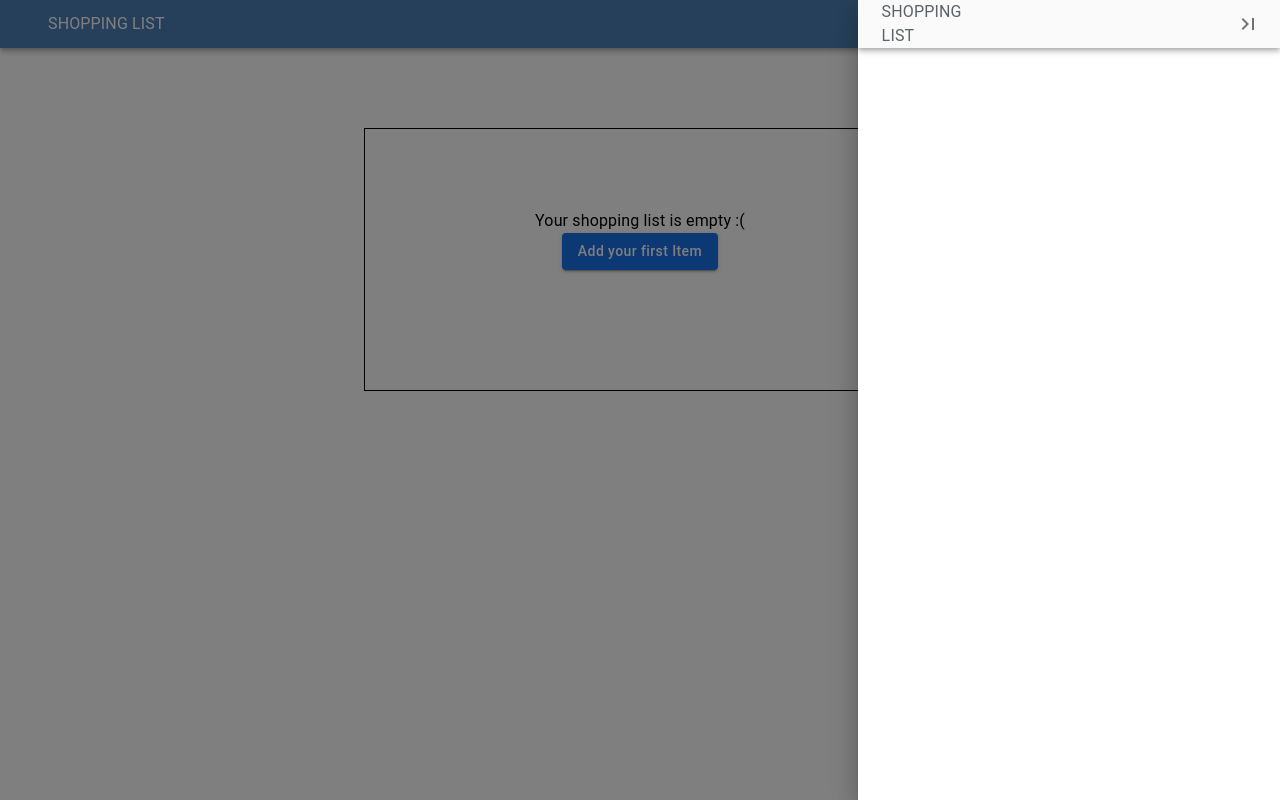
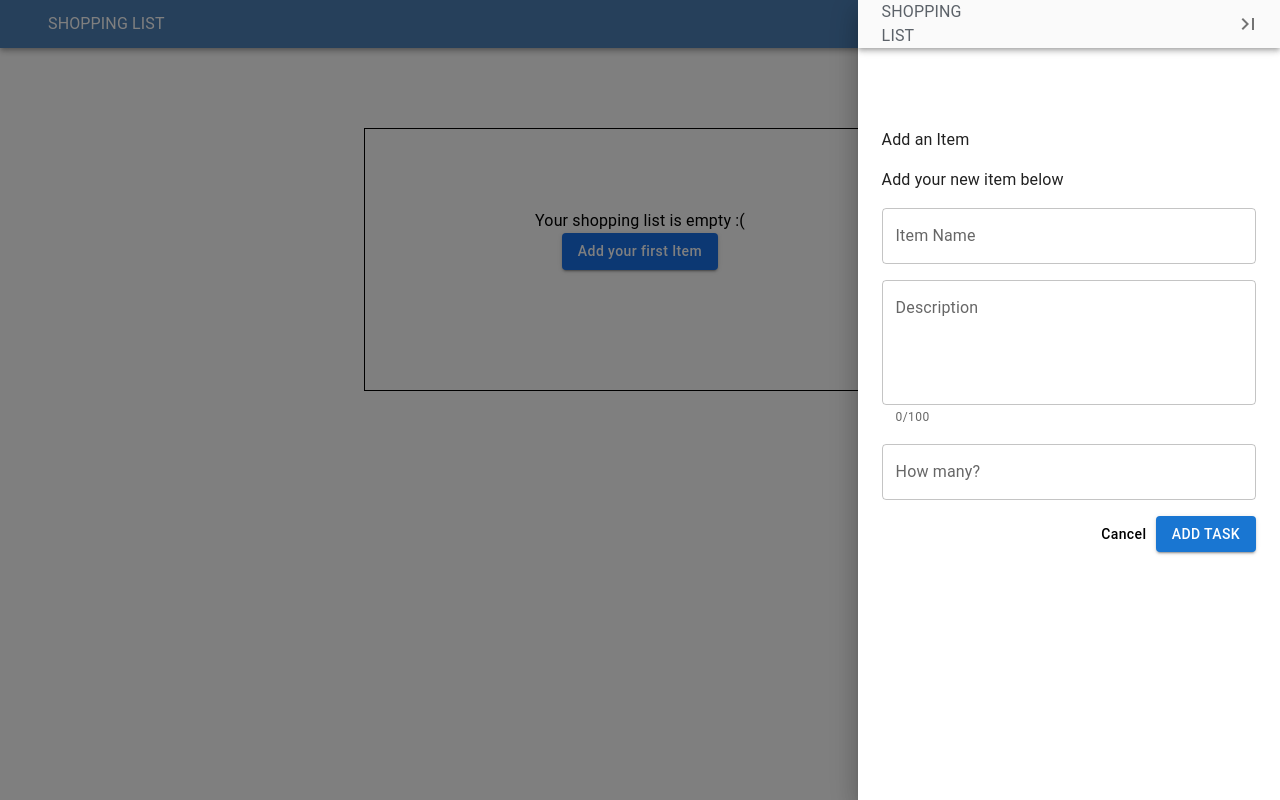
Before and after one commit to JakobHartman/veritone-challenge, a React (Create React App) app: page / in a window 1280 px wide. Both pictures are taken after a click on the button "Add your first Item". Built offline with nearby package versions, Linux system fonts and the light colour scheme.

Commit message:
Drawer made to be reused for editing item, layout for drawer

```diff
--- a/src/App.tsx
+++ b/src/App.tsx
@@ -2,10 +2,10 @@ import React, { useState } from 'react';
 import logo from './logo.svg';
 import Box from '@mui/material/Box';
 import './App.css';
-import { AppBar, Button, Container, Icon, Stack, SwipeableDrawer, Toolbar, Typography } from '@mui/material';
+import { AppBar, Button, Container, Icon, Stack, SwipeableDrawer, TextareaAutosize, TextField, Toolbar, Typography } from '@mui/material';
 import UseShoppingList from './components/hooks/useShoppingList';
 import { styles } from './styles'
-import AddItemDrawer from './components/views/AddItemDrawer';
+import ShoppingDrawer, { DrawerType } from './components/views/ShoppingDrawer';
 
 function App() {
   const [isOpen, setOpen] = useState(false)
@@ -42,7 +42,7 @@ function App() {
         )
       }
     </Container>
-    <AddItemDrawer onClose={onClose} onOpen={onOpen} isOpen={isOpen}/>
+    <ShoppingDrawer onClose={onClose} onOpen={onOpen} isOpen={isOpen}  type={DrawerType.ADD}/>
   </Stack>
   );
 }
--- a/src/components/views/AddItemDrawer.tsx
+++ /dev/null
@@ -1,39 +0,0 @@
-import { AppBar, SwipeableDrawer, Toolbar, Typography, Icon, IconButton, Container } from "@mui/material";
-import { styles } from '../../styles'
-
-
-interface ItemDrawerProps {
-    isOpen: boolean;
-    onClose: () => void;
-    onOpen: () => void;
-}
-
-export default function AddItemDrawer(props: ItemDrawerProps){
-
-
-
-    return (
-        <SwipeableDrawer
-            anchor={"right"}
-            open={props.isOpen}
-            onClose={props.onClose}
-            onOpen={props.onOpen}
-            PaperProps={{style: styles.addDrawer}}
-          >
-            <AppBar position='sticky' sx={styles.appBarGrey}>
-                <Toolbar variant='dense'>
-                    <Typography sx={styles.addDrawerHeader}>
-                        SHOPPING LIST
-                    </Typography>
-                    <IconButton edge="end" onClick={props.onClose}>
-                        <span className="material-icons">last_page</span>
-                    </IconButton>
-                </Toolbar>
-            </AppBar>
-            <Container>
-
-            </Container>
-
-          </SwipeableDrawer>
-    )
-}
--- /dev/null
+++ b/src/components/views/ShoppingDrawer.tsx
@@ -0,0 +1,114 @@
+
+import { AppBar,
+    SwipeableDrawer,
+    Toolbar,
+    Typography,
+    IconButton,
+    Container,
+    TextField,
+    Stack,
+    Button,
+    Grid
+} from "@mui/material";
+import { useState } from "react";
+import { styles } from '../../styles'
+import { Item } from "../../types";
+
+
+interface ItemDrawerProps {
+    isOpen: boolean;
+    onClose: () => void;
+    onOpen: () => void;
+    characterLimit?: number;
+    item?: Item;
+    type: DrawerType;
+}
+
+export enum  DrawerType {
+    ADD,
+    EDIT
+}
+
+export default function ShoppingDrawer(props: ItemDrawerProps){
+
+    let CHARACTER_LIMIT = props.characterLimit ? props.characterLimit : 100;
+    const [descriptionText, setDescriptionText] = useState(props.item ? props.item.description : "");
+    const [nameText, setName] = useState(props.item ? props.item.name : "");
+    const [count, setCount] = useState(props.item ? props.item.count : 0);
+
+    const handleTitle = () => {
+        switch(props.type){
+            case DrawerType.ADD:
+                return "Add an Item";
+            case DrawerType.EDIT:
+                return "";
+            default:
+                throw new Error("Invalid Type...")
+        }
+    }
+
+    const handleInstructions = () => {
+        switch(props.type){
+            case DrawerType.ADD:
+                return "Add your new item below";
+            case DrawerType.EDIT:
+                return "";
+            default:
+                throw new Error("Invalid Type...")
+        }
+    }
+
+    const handleDescChange = (event: any) => setDescriptionText(event.target.value)
+    const handleNameChange = (event: any) => setName(event.target.value)
+    const handleCountChange = (event: any) => {
+        //remove any non-Digit characters
+        let newValue = event.target.value.replace(/\D/g,'');
+        setCount(newValue)
+        event.target.value = newValue;
+    }
+
+    return (
+        <SwipeableDrawer
+            anchor={"right"}
+            open={props.isOpen}
+            onClose={props.onClose}
+            onOpen={props.onOpen}
+            PaperProps={{style: styles.addDrawer}}
+          >
+            <AppBar position='sticky' sx={styles.appBarGrey}>
+                <Toolbar variant='dense'>
+                    <Typography sx={styles.addDrawerHeader}>
+                        SHOPPING LIST
+                    </Typography>
+                    <IconButton edge="end" onClick={props.onClose}>
+                        <span className="material-icons">last_page</span>
+                    </IconButton>
+                </Toolbar>
+            </AppBar>
+            <Container sx={styles.drawerContent}>
+                <Stack spacing={2}>
+                    <Typography>{handleTitle()}</Typography>
+                    <Typography>{handleInstructions()}</Typography>
+                    <TextField id="name" label="Item Name" variant="outlined" onChange={handleNameChange}/>
+                    <TextField id='description'
+                        label="Description"
+                        inputProps={{maxLength: CHARACTER_LIMIT}}
+                        helperText={`${descriptionText.length}/${CHARACTER_LIMIT}`}
+                        onChange={handleDescChange}
+                        variant="outlined"
+                        rows={4}
+                        multiline/>
+                    <TextField id='itemCount'
+                        label="How many?"
+                        inputProps={{ inputMode: 'numeric', pattern: '[0-9]*' }}
+                        onChange={handleCountChange}
+                        variant="outlined"/>
+                    <Grid container justifyContent="flex-end">
+                        <Button sx={styles.drawerCancelButton}>Cancel</Button>
+                        <Button variant='contained'>Add Task</Button>
+                    </Grid>
+                </Stack>
+            </Container>
+          </SwipeableDrawer>
+    )
+}
--- a/src/styles.ts
+++ b/src/styles.ts
@@ -1,6 +1,3 @@
-import { padding } from "@mui/system";
-
-
 export const styles = {
     noList: {
         justifyContent:'center',
@@ -31,5 +28,12 @@ export const styles = {
     },
     addDrawerHeader: {
         mr: '70%'
+    },
+    drawerContent: {
+        mt: 10
+    },
+    drawerCancelButton: {
+        textTransform:'none',
+        color: "#000"
     }
 }
```
